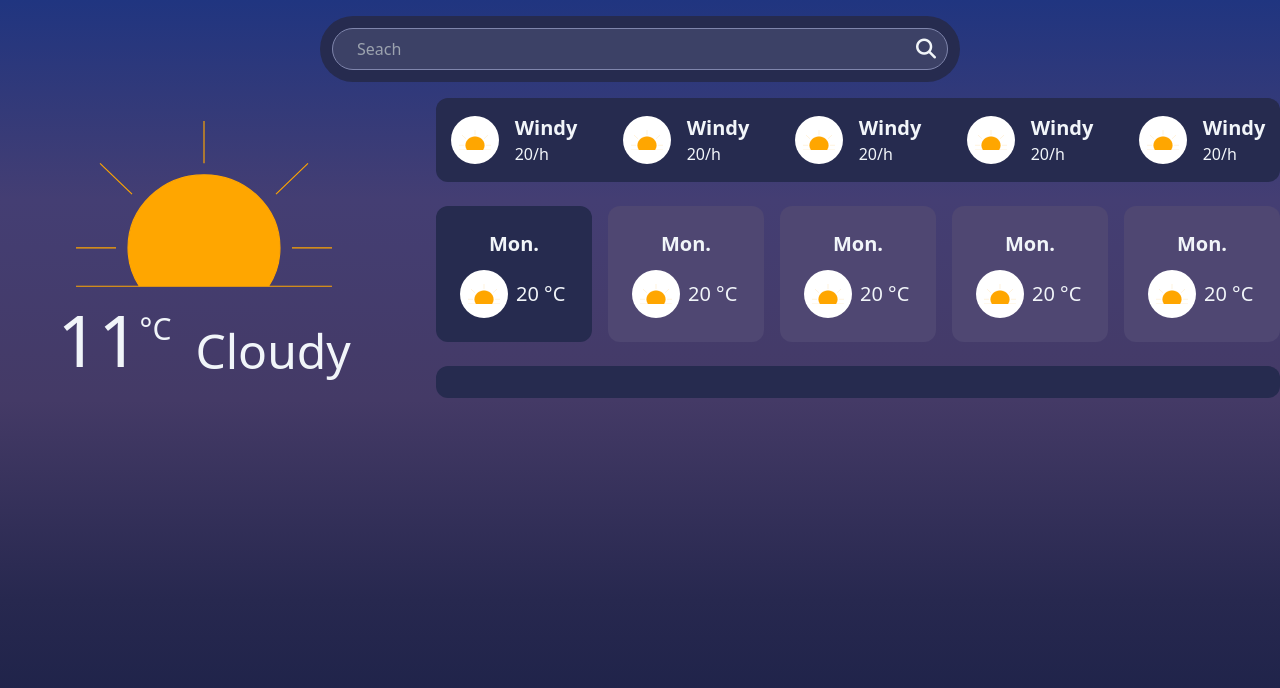
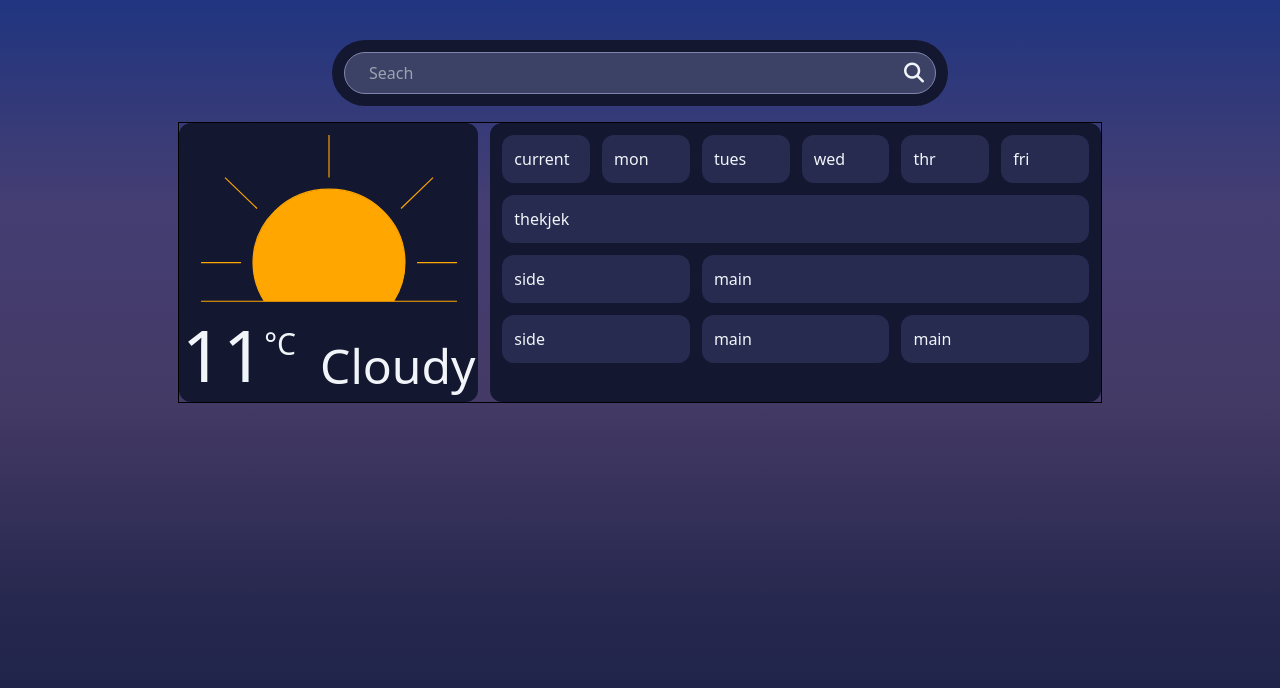
Before and after one commit to oussamasine07/weather-app, a plain HTML site: page index.html in a window 1280 px wide. Drawn offline with nearby package versions, Linux system fonts and the light colour scheme; no server answers.

Commit message:
create layout structure

```diff
--- a/css/style.css
+++ b/css/style.css
@@ -7,5 +7,5 @@
 }
 
 .main-wrapper {
-    /* border: 1px solid black; */
+    border: 1px solid black;
 }
--- a/index.html
+++ b/index.html
@@ -9,9 +9,9 @@
     <title>Weather API App</title>
 </head>
 <body>
-    <main id="main" class="w-screen h-screen text-slate-100">
+    <main id="main" class="w-screen h-screen text-slate-100 p-6">
         <nav class="py-4 bordered flex justify-center items-center ">
-            <div class="p-3 bg-[#262B4F] w-4/5 md:w-1/2 rounded-full relative">
+            <div class="p-3 bg-[#141730] w-4/5 md:w-1/2 rounded-full relative">
                 <input type="text" placeholder="Seach" class="w-full py-2 px-6 focus:outline-none rounded-full bg-[#3C4166] border border-[#7F85AC]">
                 <span class="search absolute top-1/2 text-xl right-6">
                     <i class="fa-solid fa-magnifying-glass"></i>
@@ -19,8 +19,12 @@
             </div>
         </nav>
 
-        <div class="main-wrapper container mx-auto grid grid-cols-3 gap-7">
-            <div class="main-icon col-span-1 flex flex-col justify-center items-center p-3">
+        <!-- main dark 141730 -->
+        <!-- dark 262B4F -->
+        <!-- light dark 4F4772 -->
+
+        <div class="main-wrapper w-3/4 mx-auto grid grid-cols-3 gap-3 ">
+            <div class="main-icon col-span-1 flex flex-col justify-center items-center p-3 bg-[#141730] rounded-xl">
                 <div class="img-container">
                     <img id="icon" src="./assets/weather_sunset.svg" class="w-64 text-white" alt="">
                 </div>
@@ -33,115 +37,51 @@
                 </div>
             </div>
 
-            <div class="main-details col-span-2">
-                <div class="current-details-wrapper w-full grid grid-cols-5 gap-4 bg-[#262B4F] rounded-xl">
-                    <div class="current-detial p-4 grid-col-1 flex justify-center items-center">
-                        <div class="detail-wrapper flex justify-center items-center">
-                            <div class="icon-wrapper w-12 h-12 rounded-full bg-white p-1 flex justify-center items-center">
-                                <img src="./assets/weather_sunset.svg" alt="" class="w-4/5">
-                            </div>
-                            <div class="detail ml-4">
-                                <div class="detail-title text-xl capitalize font-bold">windy</div>
-                                <span>20/h</span>
-                            </div>
-                        </div>
+            <div class="main-details col-span-2 p-3 bg-[#141730] rounded-xl">
+                <div class="grid grid-cols-12 gap-3 mb-3">
+                    <div class="col-span-2 p-3 bg-[#262B4F] rounded-xl">
+                        current
                     </div>
-                    <div class="current-detial p-4 grid-col-1 flex justify-center items-center">
-                        <div class="detail-wrapper flex justify-center items-center">
-                            <div class="icon-wrapper w-12 h-12 rounded-full bg-white p-1 flex justify-center items-center">
-                                <img src="./assets/weather_sunset.svg" alt="" class="w-4/5">
-                            </div>
-                            <div class="detail ml-4">
-                                <div class="detail-title text-xl capitalize font-bold">windy</div>
-                                <span>20/h</span>
-                            </div>
-                        </div>
+                    <div class="col-span-2 p-3 bg-[#262B4F] rounded-xl">
+                        mon
                     </div>
-                    <div class="current-detial p-4 grid-col-1 flex justify-center items-center">
-                        <div class="detail-wrapper flex justify-center items-center">
-                            <div class="icon-wrapper w-12 h-12 rounded-full bg-white p-1 flex justify-center items-center">
-                                <img src="./assets/weather_sunset.svg" alt="" class="w-4/5">
-                            </div>
-                            <div class="detail ml-4">
-                                <div class="detail-title text-xl capitalize font-bold">windy</div>
-                                <span>20/h</span>
-                            </div>
-                        </div>
+                    <div class="col-span-2 p-3 bg-[#262B4F] rounded-xl">
+                        tues
                     </div>
-                    <div class="current-detial p-4 grid-col-1 flex justify-center items-center">
-                        <div class="detail-wrapper flex justify-center items-center">
-                            <div class="icon-wrapper w-12 h-12 rounded-full bg-white p-1 flex justify-center items-center">
-                                <img src="./assets/weather_sunset.svg" alt="" class="w-4/5">
-                            </div>
-                            <div class="detail ml-4">
-                                <div class="detail-title text-xl capitalize font-bold">windy</div>
-                                <span>20/h</span>
-                            </div>
-                        </div>
+                    <div class="col-span-2 p-3 bg-[#262B4F] rounded-xl">
+                        wed
                     </div>
-                    <div class="current-detial p-4 grid-col-1 flex justify-center items-center">
-                        <div class="detail-wrapper flex justify-center items-center">
-                            <div class="icon-wrapper w-12 h-12 rounded-full bg-white p-1 flex justify-center items-center">
-                                <img src="./assets/weather_sunset.svg" alt="" class="w-4/5">
-                            </div>
-                            <div class="detail ml-4">
-                                <div class="detail-title text-xl capitalize font-bold">windy</div>
-                                <span>20/h</span>
-                            </div>
-                        </div>
+                    <div class="col-span-2 p-3 bg-[#262B4F] rounded-xl">
+                        thr
+                    </div>
+                    <div class="col-span-2 p-3 bg-[#262B4F] rounded-xl">
+                        fri
                     </div>
                 </div>
 
-                <div class="current-details-wrapper w-full my-6 grid grid-cols-5 gap-4">
-                    <div class="next-day p-6 bg-[#262B4F] hover:bg-[#262B4F] cursor-pointer rounded-xl text-center">
-                        <h2 class="text-xl mb-3 font-bold">Mon.</h2>
-                        <div class="icon-temp flex items-center">
-                            <div class="icon-wrapper icon-wrapper w-12 h-12 rounded-full bg-white p-1 flex justify-center items-center">
-                                <img src="/assets/weather_sunset.svg" alt="" class="w-4/5">
-                            </div>
-                            <div class="text-xl ml-2">20 °C</div>
-                        </div>
+                <div class="p-3 bg-[#262B4F] rounded-xl w-full mb-3">
+                    thekjek
+                </div>
+
+                <div class="grid grid-cols-3 gap-3 mb-3">
+                    <div class="col-span-1 rounded-xl bg-[#262B4F] p-3">
+                        side
                     </div>
-                    <div class="transition-all next-day p-6 bg-[#4F4772] hover:bg-[#262B4F] cursor-pointer rounded-xl text-center">
-                        <h2 class="text-xl mb-3 font-bold">Mon.</h2>
-                        <div class="icon-temp flex items-center">
-                            <div class="icon-wrapper icon-wrapper w-12 h-12 rounded-full bg-white p-1 flex justify-center items-center">
-                                <img src="/assets/weather_sunset.svg" alt="" class="w-4/5">
-                            </div>
-                            <div class="text-xl ml-2">20 °C</div>
-                        </div>
-                    </div>
-                    <div class="next-day p-6 bg-[#4F4772] hover:bg-[#262B4F] cursor-pointer rounded-xl text-center">
-                        <h2 class="text-xl mb-3 font-bold">Mon.</h2>
-                        <div class="icon-temp flex items-center">
-                            <div class="icon-wrapper icon-wrapper w-12 h-12 rounded-full bg-white p-1 flex justify-center items-center">
-                                <img src="/assets/weather_sunset.svg" alt="" class="w-4/5">
-                            </div>
-                            <div class="text-xl ml-2">20 °C</div>
-                        </div>
-                    </div>
-                    <div class="next-day p-6 bg-[#4F4772] hover:bg-[#262B4F] cursor-pointer rounded-xl text-center">
-                        <h2 class="text-xl mb-3 font-bold">Mon.</h2>
-                        <div class="icon-temp flex items-center">
-                            <div class="icon-wrapper icon-wrapper w-12 h-12 rounded-full bg-white p-1 flex justify-center items-center">
-                                <img src="/assets/weather_sunset.svg" alt="" class="w-4/5">
-                            </div>
-                            <div class="text-xl ml-2">20 °C</div>
-                        </div>
-                    </div>
-                    <div class="next-day p-6 bg-[#4F4772] hover:bg-[#262B4F] cursor-pointer rounded-xl text-center">
-                        <h2 class="text-xl mb-3 font-bold">Mon.</h2>
-                        <div class="icon-temp flex items-center">
-                            <div class="icon-wrapper icon-wrapper w-12 h-12 rounded-full bg-white p-1 flex justify-center items-center">
-                                <img src="/assets/weather_sunset.svg" alt="" class="w-4/5">
-                            </div>
-                            <div class="text-xl ml-2">20 °C</div>
-                        </div>
+                    <div class="col-span-2 rounded-xl p-3 bg-[#262B4F]">
+                        main
                     </div>
                 </div>
 
-                <div class="day-details w-full bg-[#262B4F] p-4 rounded-xl">
-
+                <div class="grid grid-cols-3 gap-3 mb-3">
+                    <div class="col-span-1 rounded-xl bg-[#262B4F] p-3">
+                        side
+                    </div>
+                    <div class="col-span-1 rounded-xl p-3 bg-[#262B4F]">
+                        main
+                    </div>
+                    <div class="col-span-1 rounded-xl p-3 bg-[#262B4F]">
+                        main
+                    </div>
                 </div>
             </div>
         </div>
```
